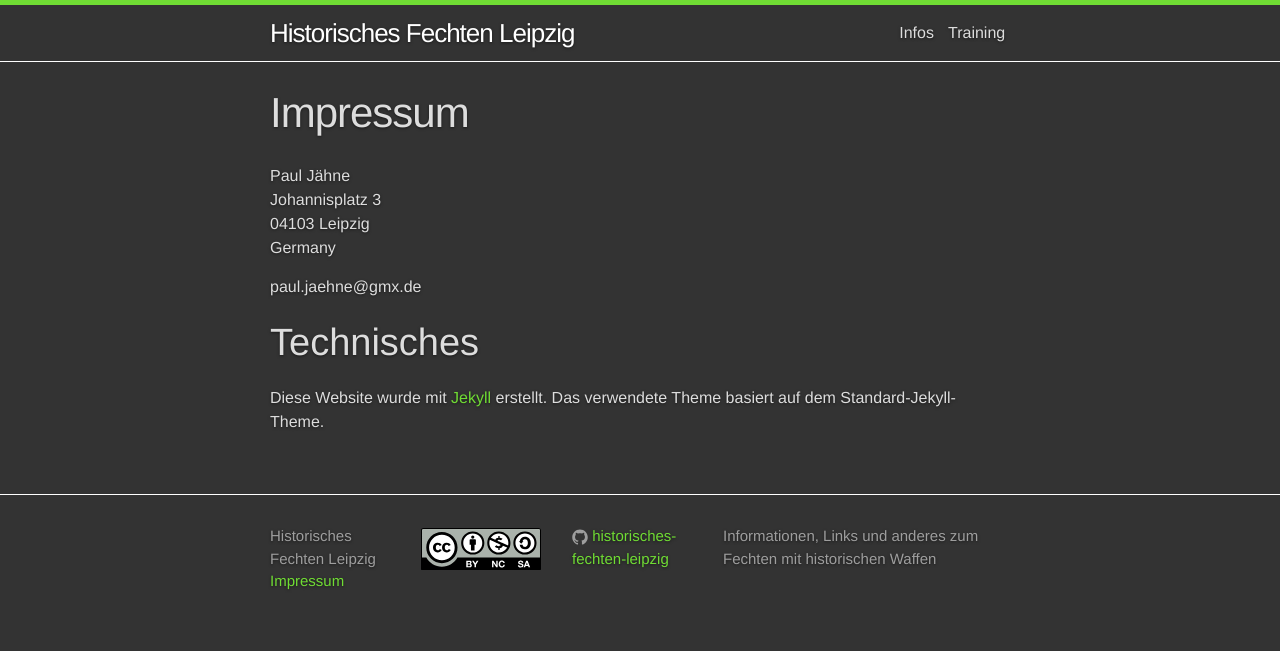
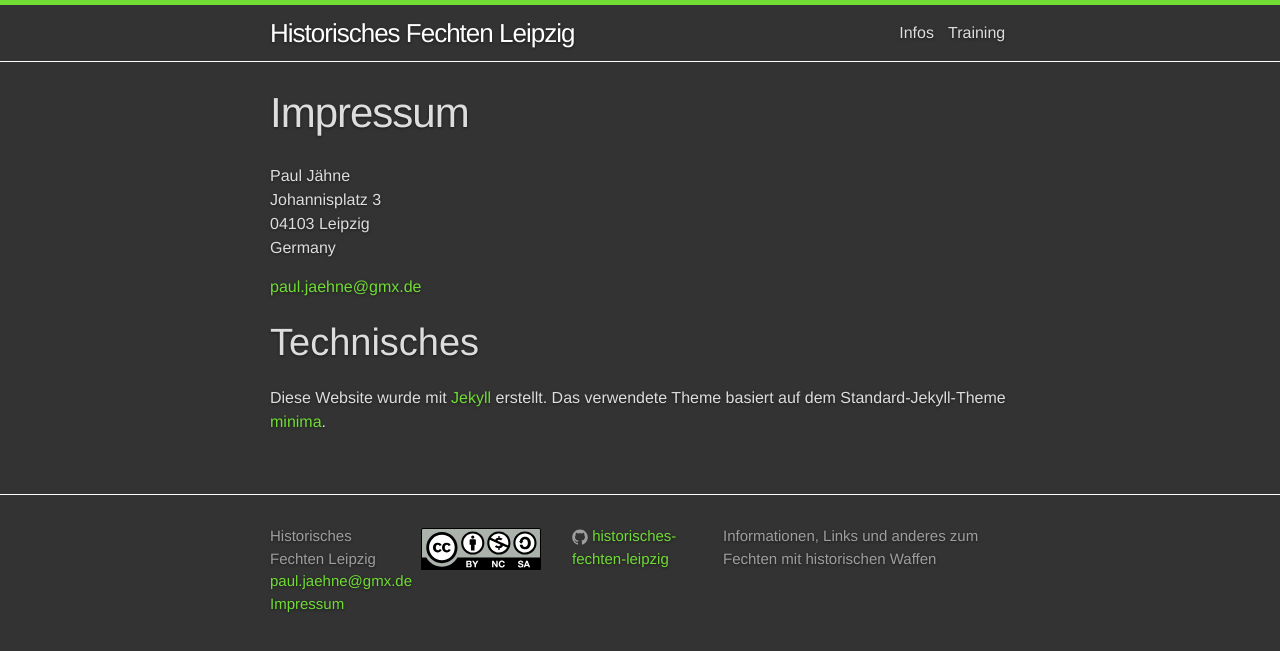
Before and after one commit to historisches-fechten-leipzig/historisches-fechten-leipzig.github.io, a Jekyll site: the page built from about.md, in a window 1280 px wide. Shown: the top 651 px of the page. Built offline with Jekyll 4.4.1, drawn with Linux system fonts in a browser that asks for light colours.

Commit message:
Update mail protection for reusability
Minor style changes for consistency

```diff
--- a/_config.yml
+++ b/_config.yml
@@ -1,12 +1,25 @@
 # Site settings
-title: Historisches Fechten Leipzig
-description: Informationen, Links und anderes zum Fechten mit historischen Waffen
+title: "Historisches Fechten Leipzig"
+email: >
+  <script language="javascript">
+    a = "paul";
+    b = "jaehne";
+    c = "@";
+    d = "gmx";
+    e = "de";
+    f = a + "." + b + c + d + "." + e;
+    document.write("<a href=\"mailto:" + f + "\">" + f + "</a>");
+  </script>
+  <noscript>
+    <a href="mailto:bat.man@waynecorp.com">bat.man@waynecorp.com</a> Please enable JavaScript!
+  </noscript>
+description: "Informationen, Links und anderes zum Fechten mit historischen Waffen"
 baseurl: ""
 url: "http://historisches-fechten-leipzig.github.io" # the base hostname & protocol for your site
-github_username: historisches-fechten-leipzig
+github_username: "historisches-fechten-leipzig"
 
 # Build settings
-markdown: kramdown
+markdown: "kramdown"
 
 kramdown:
-  input: GFM
+  input: "GFM"
--- a/about.md
+++ b/about.md
@@ -10,19 +10,9 @@
 Germany
 
 <p>
-  <script language="javascript">
-    a = "paul";
-    b = "jaehne";
-    c = "@";
-    d = "gmx";
-    e = "de";
-    document.write("<div>" + a + "." + b + c + d + "." + e + "</div>");
-  </script>
-  <noscript>
-    <a href="mailto:bat.man@waynecorp.com">bat.man@waynecorp.com</a> Please enable JavaScript!
-  </noscript>
+  {{ site.email }}
 </p>
 
 # Technisches
 
-Diese Website wurde mit [Jekyll](http://jekyllrb.com) erstellt. Das verwendete Theme basiert auf dem Standard-Jekyll-Theme.
+Diese Website wurde mit [Jekyll](http://jekyllrb.com) erstellt. Das verwendete Theme basiert auf dem Standard-Jekyll-Theme [minima](https://github.com/jekyll/minima/).
```
